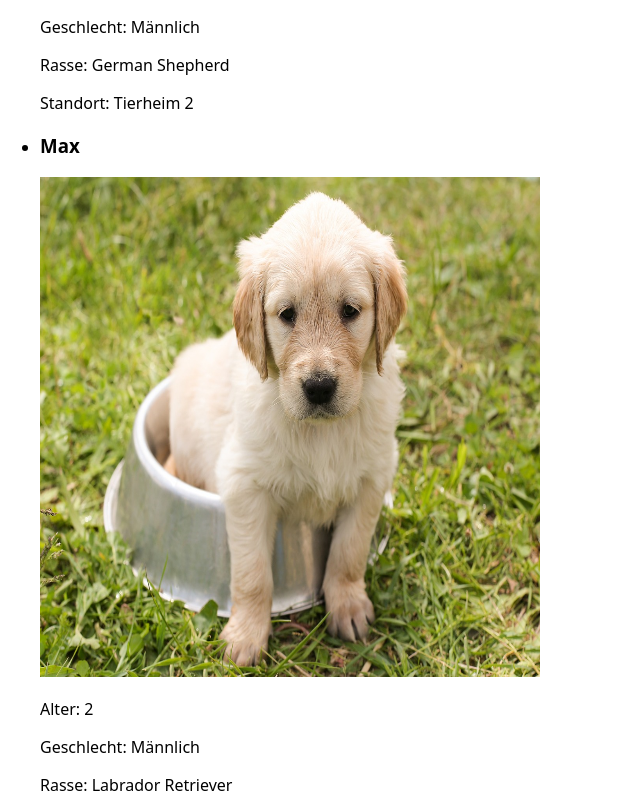
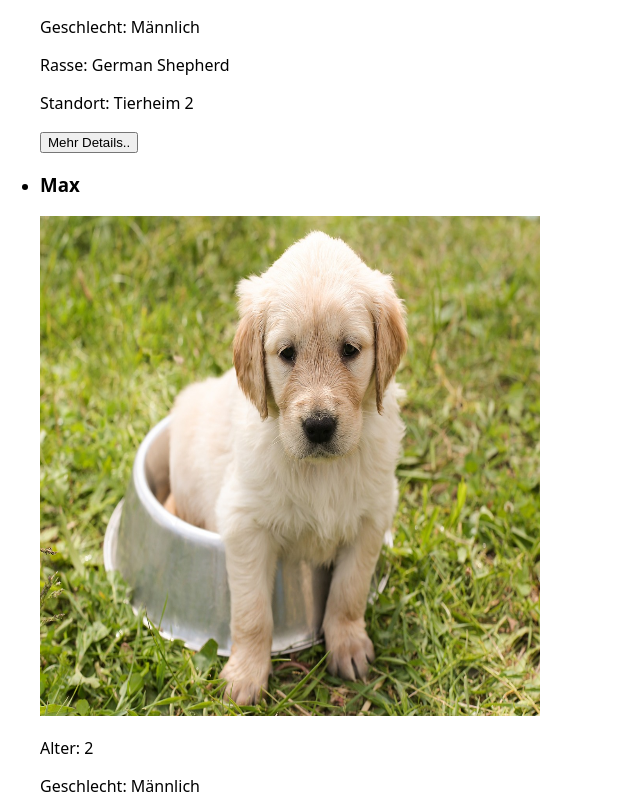
Before and after one commit to DErdmann1/Pfoten-Portal, a Next.js app: page /dogs in a window 1280 px wide. Shown: the part 780-1580 px from the top of the page, without its empty margins (0-640 px from the left). Built offline with nearby package versions, Linux system fonts and the light colour scheme.

Commit message:
create a moredetails button and js

```diff
--- a/components/Catlist/index.js
+++ b/components/Catlist/index.js
@@ -12,6 +12,7 @@ export default function List({ items }) {
           <p>Geschlecht: {item.gender}</p>
           <p>Rasse: {item.breed}</p>
           <p>Standort: {item.location}</p>
+          <button>Mehr Details..</button>
         </li>
       ))}
     </ul>
--- a/components/Doglist/index.js
+++ b/components/Doglist/index.js
@@ -12,6 +12,7 @@ export default function List({ items }) {
           <p>Geschlecht: {item.gender}</p>
           <p>Rasse: {item.breed}</p>
           <p>Standort: {item.location}</p>
+          <button>Mehr Details..</button>
         </li>
       ))}
     </ul>
--- a/components/Smallanimallist/index.js
+++ b/components/Smallanimallist/index.js
@@ -12,6 +12,7 @@ export default function List({ items }) {
           <p>Geschlecht: {item.gender}</p>
           <p>Rasse: {item.breed}</p>
           <p>Standort: {item.location}</p>
+          <button>Mehr Details..</button>
         </li>
       ))}
     </ul>
--- /dev/null
+++ b/pages/moredetails.js
@@ -0,0 +1 @@
+import React from "react";
```
